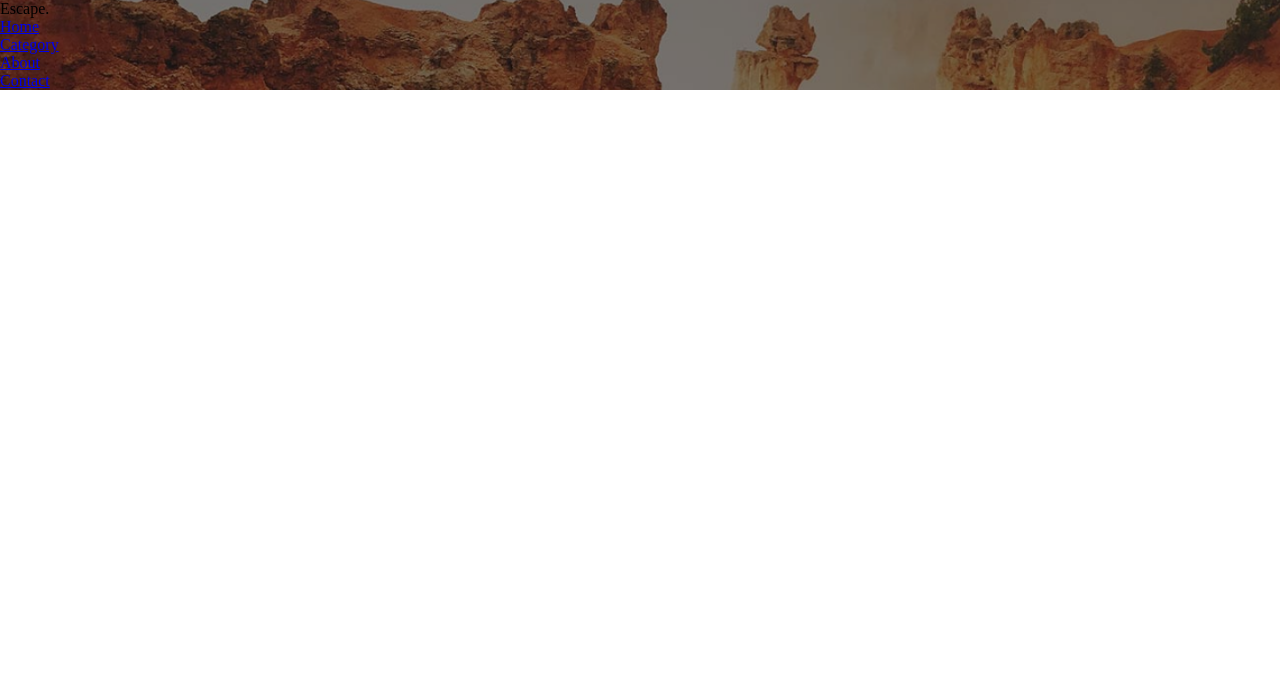
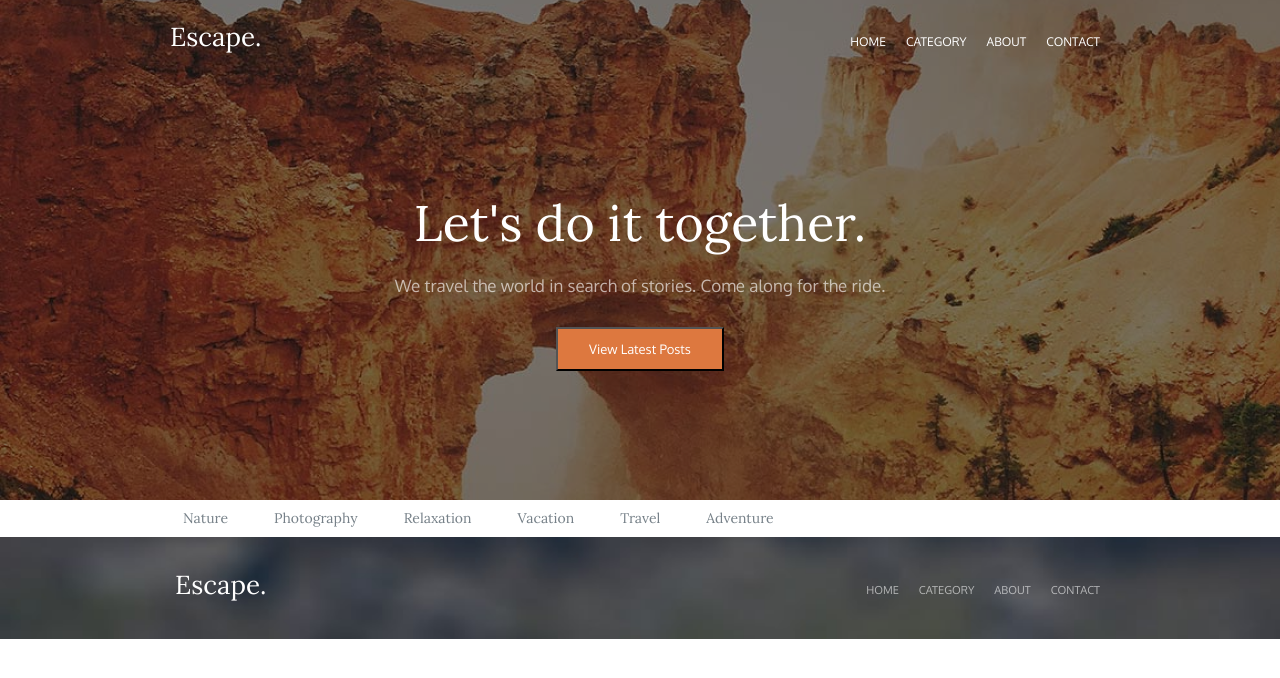
Before and after one commit to nikasav/Web_labs, a PHP site: page / in a window 1280 px wide. Shown: the top 678 px of the page. Run offline with PHP 8.4, Linux system fonts and the light colour scheme.

Commit message:
сделала заголовок, меню, footer

```diff
--- a/lab1_2/index.html
+++ b/lab1_2/index.html
@@ -25,7 +25,7 @@
 
         <main class="main">
             <div class="main__title_container container">
-                <h1 class="main__title">The Road Ahead</h1>
+                <h1 class="main__title">Let's do it together.</h1>
                 <p class="main__title_descrition">The road ahead might be paved - it might not be.</p>
             </div>
             <img class="main__image" src="./img/image.jpg" alt="Северное сияние">
--- a/lab_2/index.html
+++ b/lab_2/index.html
@@ -12,7 +12,7 @@
 
 <body>
         <header class="header">
-            <div class="header__top_container">
+            <div class="header__top_container container">
                 <a class="header__top_text">Escape.</a>
                 <ul class="header__top_menu">
                     <li><a class="header__link" href="#">Home</a></li>
@@ -21,15 +21,37 @@
                     <li><a class="header__link" href="#">Contact</a></li>
                 </ul>
             </div>
+            <div class="header__title_container container">
+                <h1 class="header__title">Let's do it together.</h1>
+                <p class="header__title_descrition">We travel the world in search of stories. Come along for the ride.</p>
+                <button class="header__title_button" type="button">
+                    View Latest Posts
+                </button>
+            </div>
 
         </header>
         <menu class="menu">
-
+            <ul class="menu__list">
+                <li><a class="menu__item" href="#">Nature</a></li>
+                <li><a class="menu__item" href="#">Photography</a></li>
+                <li><a class="menu__item" href="#">Relaxation</a></li>
+                <li><a class="menu__item" href="#">Vacation</a></li>
+                <li><a class="menu__item" href="#">Travel</a></li>
+                <li><a class="menu__item" href="#">Adventure</a></li>
+            </ul>
         </menu>
         <main class="main">
 
         </main>
         <footer class="footer">
-
+            <div class="footer__container container">
+                <a class="footer__text">Escape.</a>
+                <ul class="footer__menu">
+                    <li><a class="footer__link" href="#">Home</a></li>
+                    <li><a class="footer__link" href="#">Category</a></li>
+                    <li><a class="footer__link" href="#">About</a></li>
+                    <li><a class="footer__link" href="#">Contact</a></li>
+                </ul>
+            </div>
         </footer>
 </body>
--- a/lab_2/styles/style.css
+++ b/lab_2/styles/style.css
@@ -10,6 +10,113 @@
 
 .header {
   width: 100%;
+  height: 500px;
   background-image: url('../img/bg_header.png');
   background-size: cover;
 }
+
+.container {
+  max-width: 940px;
+  margin: 0 auto;
+}
+
+.header__top_container {
+  display: flex;
+  justify-content: space-between;
+  align-items: center;
+  padding: 17px 0;
+}
+
+.header__top_text {
+  font: 400 26px 'Lora', sans-serif;
+  text-decoration: none;
+  color:#ffffff;
+  padding: 3px 0 11px 0;
+}
+.header__top_menu {
+  display: flex;
+  flex-wrap: wrap;
+  list-style: none;
+}
+.header__link {
+  color: #ffffff;
+  font: 400 12px 'Oxygen', sans-serif;
+  text-transform: uppercase;
+  text-decoration: none;
+  padding: 10px;
+}
+
+.header__title_container {
+  padding: 110px 0 157px 0;
+  text-align: center;
+}
+
+.header__title {
+  font: 400 50px 'Lora', sans-serif;
+  color: #ffffff;
+  padding-bottom: 20px;
+}
+
+.header__title_descrition {
+  font: 400 17px 'Oxygen', sans-serif;
+  color:rgba(255, 255, 255, 0.63);
+  padding-bottom: 31px;
+}
+.header__title_button {
+  background:#DD783F;
+  font: 400 13px 'Oxygen', sans-serif;
+  color: #ffffff;
+  padding: 12px 31px;
+}
+
+.menu {
+  max-width: 960px;
+  margin: 0 auto;
+}
+.menu__list {
+  display: flex;
+  flex-wrap: wrap;
+  list-style: none;
+  padding: 9px 0 10px 0;
+}
+.menu__item {
+  color: #768088;
+  font: 400 14px 'Lora', sans-serif;
+  text-transform: none;
+  text-decoration: none;
+  padding: 13px;
+  margin:10px;
+}
+
+.footer {
+  width: 100%;
+  background-image: url('../img/bg_floot.png');
+  background-size: cover;
+}
+
+.footer__container {
+  display: flex;
+  justify-content: space-between;
+  align-items: center;
+  padding: 28px 0 27px 0;
+}
+
+.footer__text {
+  font: 400 26px 'Lora', sans-serif;
+  text-decoration: none;
+  color: #FFFFFF;
+  padding: 3px 20px 11px 5px;
+}
+
+.footer__menu {
+  display: flex;
+  flex-wrap: wrap;
+  list-style: none;
+}
+.footer__link {
+  font: 400 11px 'Oxygen', sans-serif;
+  color: rgba(255, 255, 255, 0.6);
+  text-transform: uppercase;
+  text-decoration: none;
+  padding: 10px;
+}
```
